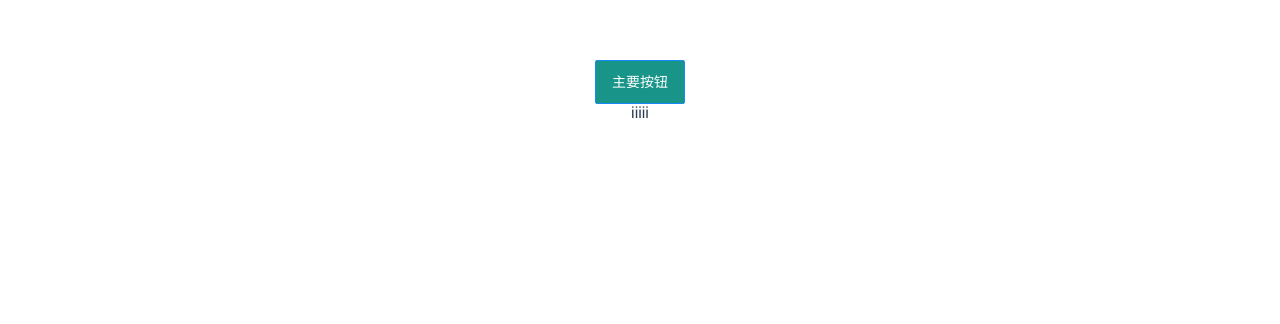
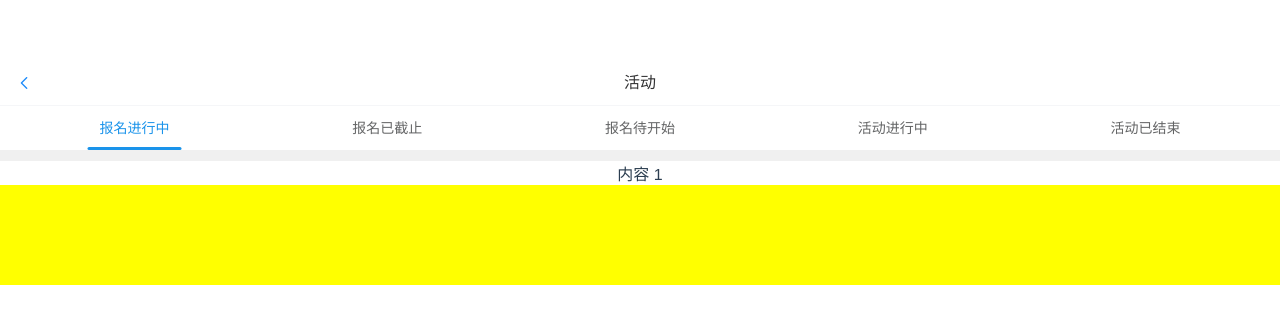
Before and after one commit to xiedong11/shop-system, a Vue app: page / in a window 1280 px wide. Shown: the top 324 px of the page. Built offline with nearby package versions, Linux system fonts and the light colour scheme.

Commit message:
活动模块tab开发

```diff
--- /dev/null
+++ b/src/components/ActivityEnded.vue
@@ -0,0 +1,14 @@
+<template>
+    <div style="background-color: green;height: 100px"></div>
+
+</template>
+
+<script>
+    export default {
+        name: "ActivityEnded"
+    }
+</script>
+
+<style scoped>
+
+</style>
--- /dev/null
+++ b/src/components/ActivityInProgress.vue
@@ -0,0 +1,13 @@
+<template>
+    <div style="background-color: white;height: 100px"></div>
+</template>
+
+<script>
+    export default {
+        name: "ActivityInProgress"
+    }
+</script>
+
+<style scoped>
+
+</style>
--- a/src/components/RegistrationInProgress.vue
+++ b/src/components/RegistrationInProgress.vue
@@ -1,27 +1,27 @@
 <template>
-    <van-button type="primary" @click="aaa">主要按钮</van-button>
-    <!--<div> oooo</div>-->
-    <SignUp></SignUp>
-    <div></div>
+    <!--<van-button type="primary" @click="aaa">主要按钮</van-button>-->
+    <!--&lt;!&ndash;<div> oooo</div>&ndash;&gt;-->
+    <!--<SignUp></SignUp>-->
+    <div style="background-color: yellow;height: 100px"></div>
 </template>
 
 <script>
 
 
-    import {useRouter} from "vue-router";
+    // import {useRouter} from "vue-router";
     import {onMounted, reactive, toRefs} from "vue";
-    import SignUp from "./SignUp";
+    // import SignUp from "./SignUp";
 
 
     export default {
         name: "RegistrationInProgress",
         components: {
-            SignUp
+            // SignUp
         },
 
 
         setup() {
-            const router = useRouter();
+            // const router = useRouter();
             const state = reactive({
                 // language: route.params.language ? route.params.language : 'chs',
                 // keyword: route.params.keyword ? route.params.keyword : '',
@@ -52,15 +52,15 @@
             //         console.log(error);
             //     })
             // };
-            const aaa = ()=> {
-                // searchNewsListFun()
-                // alert(99999)
-                router.push({
-                    path:'/SingUp'
-                })
-            };
+            // const aaa = ()=> {
+            //     // searchNewsListFun()
+            //     // alert(99999)
+            //     router.push({
+            //         path:'/SingUp'
+            //     })
+            // };
             return {
-                ...toRefs(state),aaa
+                ...toRefs(state)
             }
 
         }
--- /dev/null
+++ b/src/components/RegistrationIsClosed.vue
@@ -0,0 +1,14 @@
+<template>
+    <div style="background-color: red;height: 100px"></div>
+
+</template>
+
+<script>
+    export default {
+        name: "RegistrationIsClosed"
+    }
+</script>
+
+<style scoped>
+
+</style>
--- /dev/null
+++ b/src/components/RegistrationToStart.vue
@@ -0,0 +1,14 @@
+<template>
+    <div style="background-color: yellow;height: 100px"></div>
+
+</template>
+
+<script>
+    export default {
+        name: "RegistrationToStart"
+    }
+</script>
+
+<style scoped>
+
+</style>
--- a/src/router/index.js
+++ b/src/router/index.js
@@ -1,7 +1,9 @@
 import { createRouter, createWebHistory } from 'vue-router'
 
 const routes = [
-    { path: '/', component: () => import(/* webpackChunkName: "channelList" */ '../components/RegistrationInProgress') }, //首页
+   // { path: '/', component: () => import(/* webpackChunkName: "channelList" */ '../components/RegistrationInProgress') }, //首页
+
+    { path: '/', component: () => import(/* webpackChunkName: "channelList" */ '../views/activity') }, //首页
     { path: '/SingUp', component: () => import(/* webpackChunkName: "channelList" */ '../components/SignUp') }, //频道页
 
 ];
--- a/src/views/activity.vue
+++ b/src/views/activity.vue
@@ -1,10 +1,103 @@
 <template>
+
+    <van-nav-bar
+
+            title="活动"
+            left-arrow
+            @click-left="onClickLeft"
+
+    />
+    <!--@nav-bar-background-color="#1A93EA"-->
+
+    <van-tabs v-model="active" title-active-color="#1A93EA" color="#1A93EA" swipe-threshold="1" line-width="94px" swipeable>
+        <van-tab title="报名进行中">
+            <div style="background-color: #F0F0F0;height: 11px"></div>
+            内容 1
+
+            <RegistrationInProgress>
+
+            </RegistrationInProgress>
+        </van-tab>
+        <van-tab title="报名已截止">
+            <div style="background-color: #F0F0F0;height: 11px"></div>
+
+            内容 2
+            <RegistrationIsClosed>
+
+            </RegistrationIsClosed>
+
+        </van-tab>
+        <van-tab title="报名待开始">
+            <div style="background-color: #F0F0F0;height: 11px"></div>
+            内容 3
+            <RegistrationToStart>
+
+            </RegistrationToStart>
+        </van-tab>
+        <van-tab title="活动进行中">
+            <div style="background-color: #F0F0F0;height: 11px"></div>
+            内容 4
+            <ActivityInProgress>
+
+            </ActivityInProgress>
+        </van-tab>
+        <van-tab title="活动已结束">
+            <div style="background-color: #F0F0F0;height: 11px"></div>
+            内容 5
+            <ActivityEnded>
+
+            </ActivityEnded>
+        </van-tab>
+    </van-tabs>
+
+
+
 
 </template>
 
 <script>
+
+    import {onMounted, reactive, toRefs} from "vue";
+    import RegistrationInProgress from "../components/RegistrationInProgress";
+    import ActivityEnded from "../components/ActivityEnded";
+    import ActivityInProgress from "../components/ActivityInProgress";
+    import RegistrationIsClosed from "../components/RegistrationIsClosed";
+    import RegistrationToStart from "../components/RegistrationToStart";
+
     export default {
-        name: "activity.vue"
+        name: "activity.vue",
+
+        components:{
+            RegistrationInProgress,ActivityEnded,ActivityInProgress,RegistrationIsClosed,RegistrationToStart
+        },
+
+        setup() {
+            // const router = useRouter();
+            const state = reactive({
+                // language: route.params.language ? route.params.language : 'chs',
+                // keyword: route.params.keyword ? route.params.keyword : '',
+                // hideSearch: false,
+                // loading: false,
+                // finished: false,
+                // newsList: [],
+                // pageIndex: 1
+            });
+            onMounted(() => {
+
+            });
+
+            const onClickLeft = ()=> {
+                // searchNewsListFun()
+                alert(99999)
+                // router.push({
+                //     path:'/SingUp'
+                // })
+            };
+            return {
+                ...toRefs(state),onClickLeft
+            }
+
+        }
     }
 </script>
 
```
Also changed, not shown: src/App.vue (line endings or trailing spaces).
